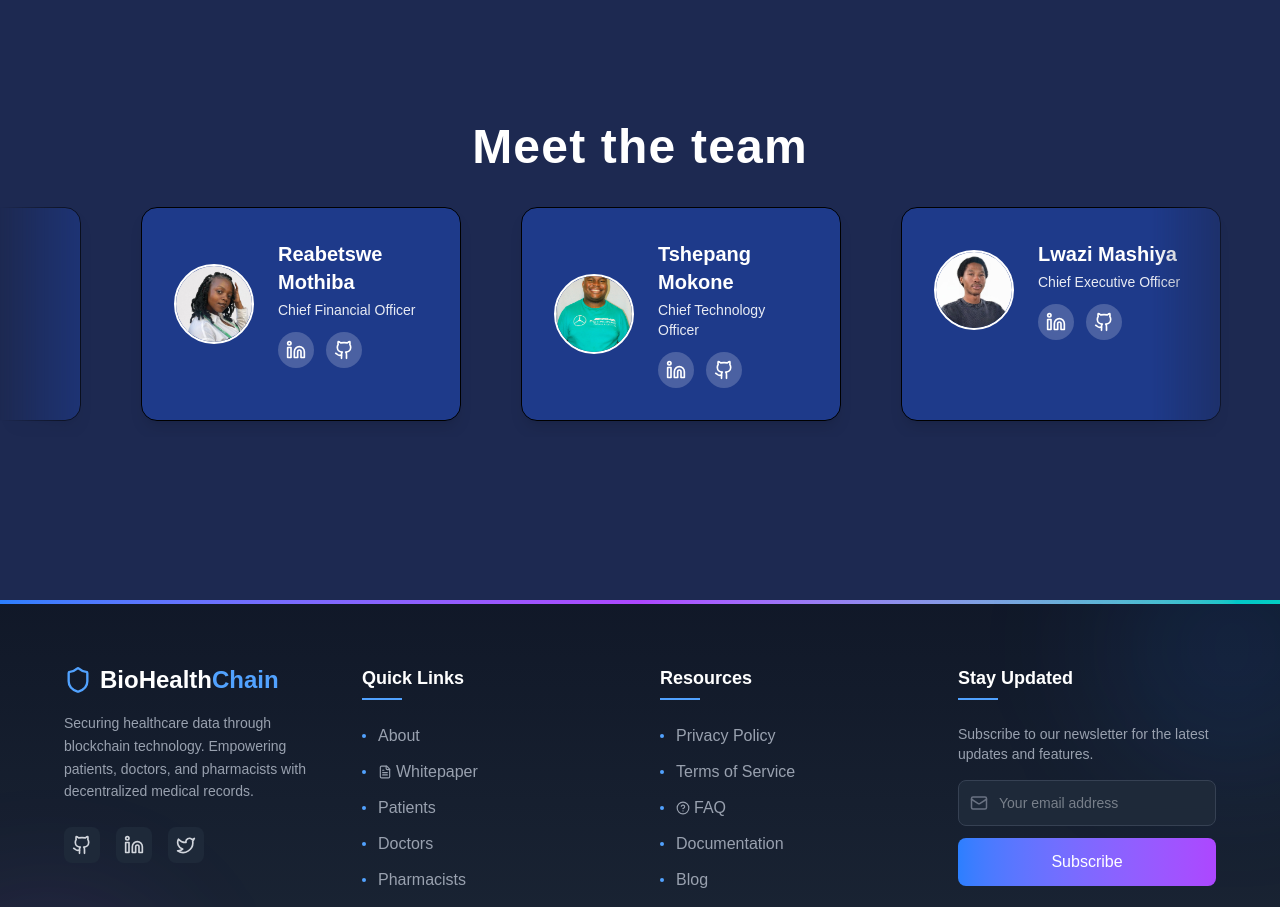
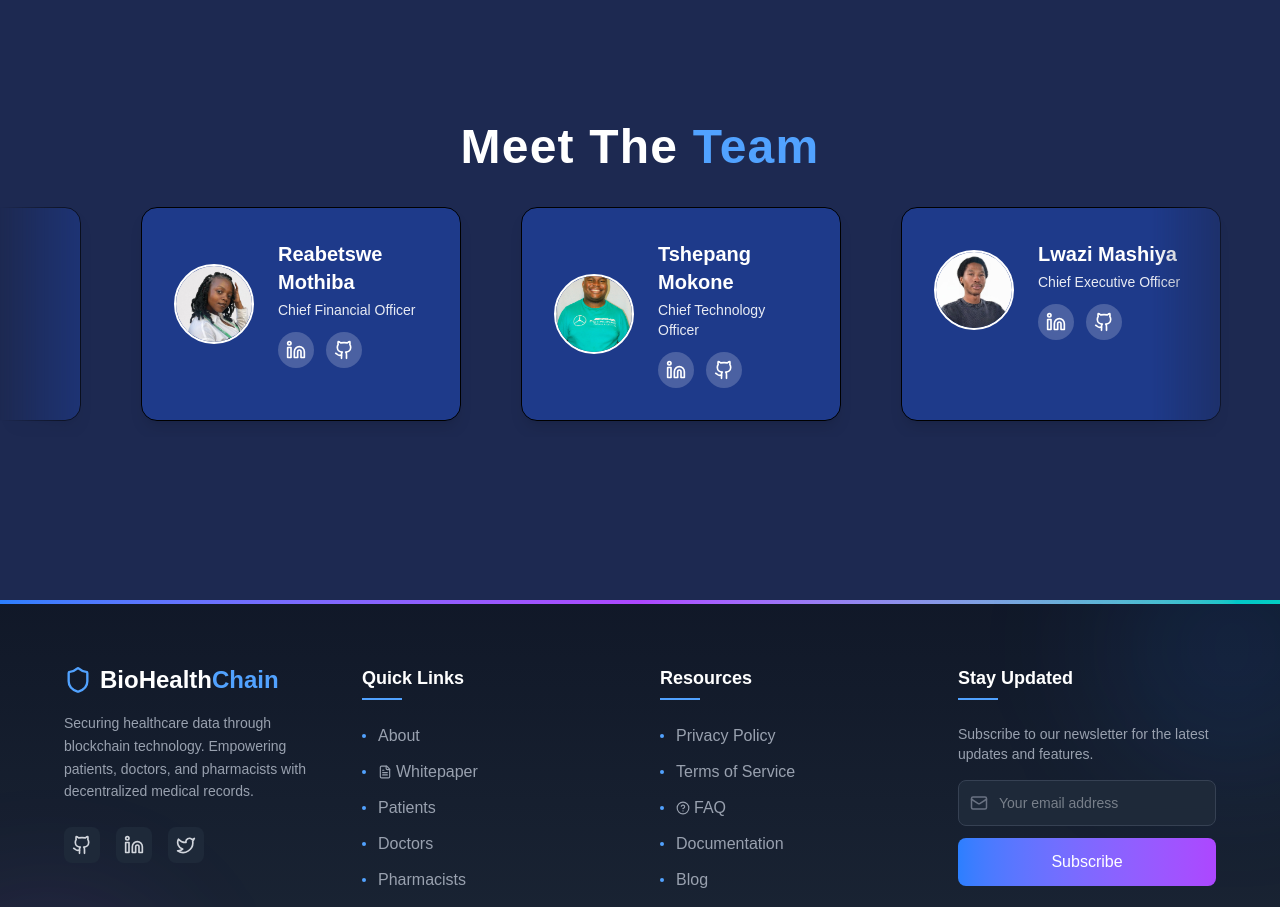
Before and after one commit to sandileSiwundla/BioHealthChain, a Next.js app: page / in a window 1280 px wide. Shown: the part 1640-2547 px from the top of the page. Built offline with nearby package versions, Linux system fonts and the light colour scheme.

Commit message:
More minor changes

```diff
--- a/components/teams.tsx
+++ b/components/teams.tsx
@@ -13,7 +13,7 @@
 
         >
           <h2 className="text-4xl md:text-5xl font-extrabold text-white mb-5 tracking-wide">
-          Meet the team
+          Meet The <span className="text-blue-400">Team</span>
           </h2>
 
           <InfiniteMovingCards
--- a/components/ui/InfiniteCards.tsx
+++ b/components/ui/InfiniteCards.tsx
@@ -118,7 +118,7 @@
                     href={item.linkedin}
                     target="_blank"
                     rel="noopener noreferrer"
-                    className="p-2 bg-white/20 rounded-full hover:bg-white/30 transition-colors"
+                    className="p-2 bg-white/20 rounded-full hover:bg-black transition-colors"
                   >
                     <Linkedin className="w-4 h-4 md:w-5 md:h-5 text-white" />
                   </a>
@@ -126,7 +126,7 @@
                     href={item.github}
                     target="_blank"
                     rel="noopener noreferrer"
-                    className="p-2 bg-white/20 rounded-full hover:bg-white/30 transition-colors"
+                    className="p-2 bg-white/20 rounded-full hover:bg-black transition-colors"
                   >
                     <Github className="w-4 h-4 md:w-5 md:h-5 text-white" />
                   </a>
```
